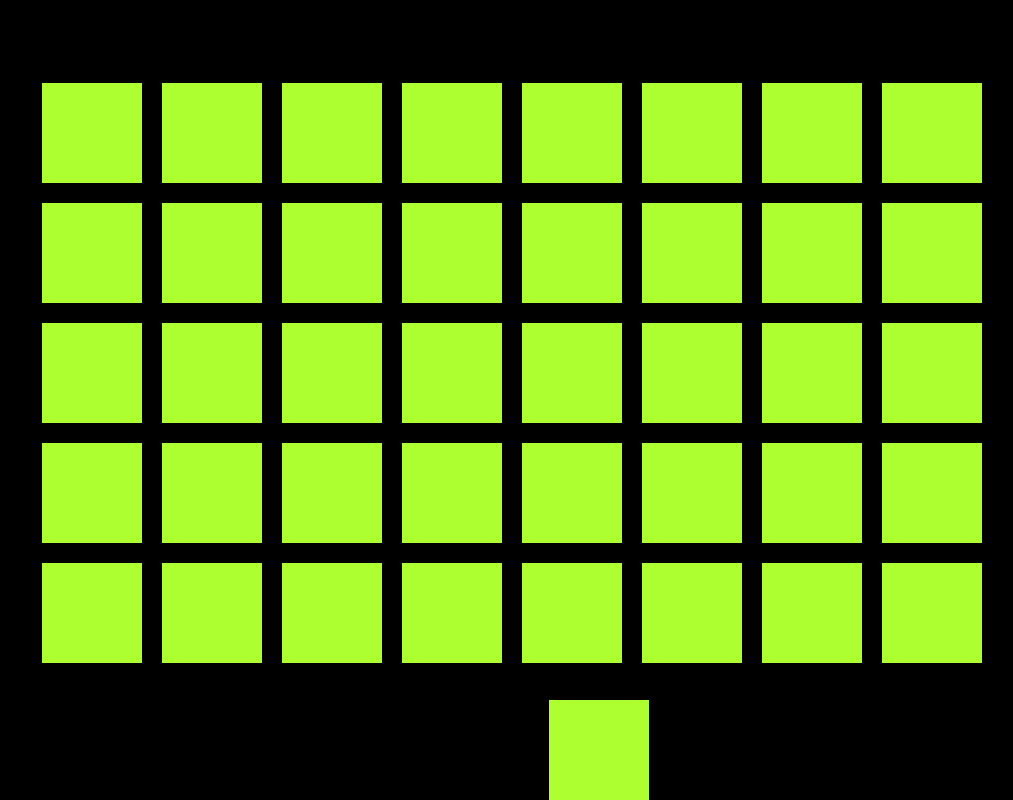
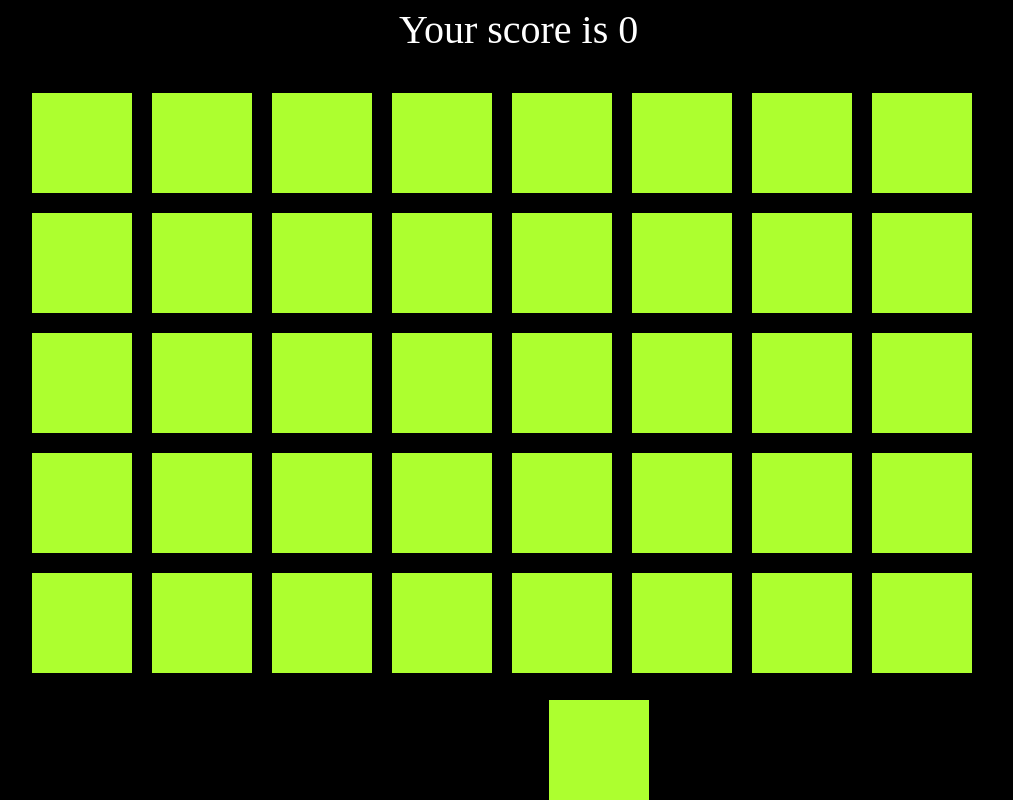
Before and after one commit to SomeBrujah/Space-Invaders, a website built with webpack: page src/index.html in a window 1280 px wide. Shown: the whole page, without its empty margins (41-1054 px from the left). Built offline with nearby package versions, Linux system fonts and the light colour scheme.

Commit message:
Added Score Table

```diff
--- a/src/alien.js
+++ b/src/alien.js
@@ -1,13 +1,15 @@
 import { Entity } from "./entity.js";
 
 export class Alien extends Entity {
-    constructor(xCoordinate, yCoordinate, hitLazers) {
+    constructor(xCoordinate, yCoordinate, hitLazers, removeAliens, addScore) {
         super();
         this.element = this.initialize();
         this.xCoordinate = xCoordinate;
         this.yCoordinate = yCoordinate;
         this.speed = 1;
         this.hitLazers = hitLazers;
+        this.removeAliens = removeAliens;
+        this.addScore = addScore;
         this.setXCoordinate(this.xCoordinate);
         this.setYCoordinate(this.yCoordinate);
         this.direction = 'right';
@@ -44,8 +46,9 @@ export class Alien extends Entity {
 
         const lazer = this.hitLazers(this);
         if(lazer) {
-            this.remove();
+            this.removeAliens(this);
             lazer.remove();
+            this.addScore(20);
         }
     }
 }
--- a/src/index.html
+++ b/src/index.html
@@ -7,6 +7,6 @@
     <title>Document</title>
 </head>
 <body>
-
+    <p class="score"></p>
 </body>
 </html>
--- a/src/index.js
+++ b/src/index.js
@@ -11,6 +11,7 @@ const keys = {
 }
 const shots = [];
 const aliens = [];
+let scores = 0;
 
 document.addEventListener('keydown', (e) => {
     keys[e.key] = true;
@@ -19,9 +20,18 @@ document.addEventListener('keydown', (e) => {
 document.addEventListener('keyup', (e) => {
     keys[e.key] = false;
 })
+const table = document.querySelector('.score');
 
 const ship = new Ship();
 
+function addScore(score) {
+    scores += score;
+}
+
+function removeAliens(alien) {
+    aliens.splice(aliens.indexOf(alien), 1);
+    alien.remove();
+}
 
 function isLasersHit(entity_1, entity_2) {
     const rect1 = entity_1.element.getBoundingClientRect();
@@ -43,7 +53,7 @@ function hitLasers(entity) {
 
 for (let row = 0; row < 5; row++) {
     for (let col = 0; col < 8; col++) {
-        aliens.push(new Alien(col * 120 + 50, row * 120 + 50, hitLasers))
+        aliens.push(new Alien(col * 120 + 60, row * 120 + 60, hitLasers, removeAliens, addScore))
     }
 }
 
@@ -103,6 +113,11 @@ function update() {
         });
     }
 
+    if(aliens.length < 10) {
+        console.log("Game almost end!")
+    }
+
+    table.textContent = `Your score is ${scores}`;
 }
 
 const gameLoop = setInterval(update, 1000 / 60)
--- a/src/style/style.scss
+++ b/src/style/style.scss
@@ -22,3 +22,13 @@ body {
     background-color: greenyellow;
     position: fixed;
 }
+
+.score {
+    position: absolute;
+    margin-top: 10px;
+    left: calc(50% - 200px);
+    font-size: 40px;
+    color: white;
+    width: auto;
+    height: 40px;
+}
```
